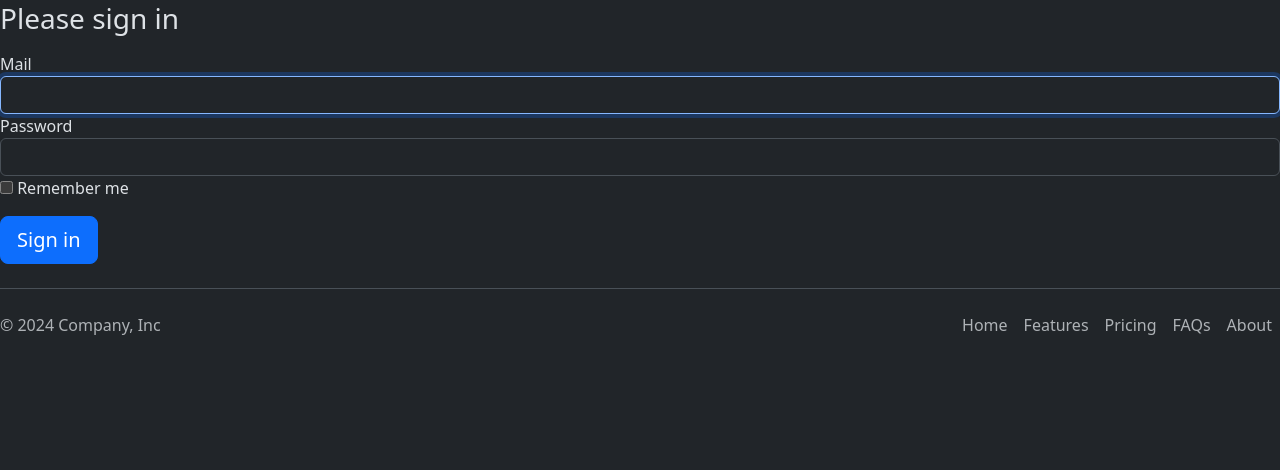
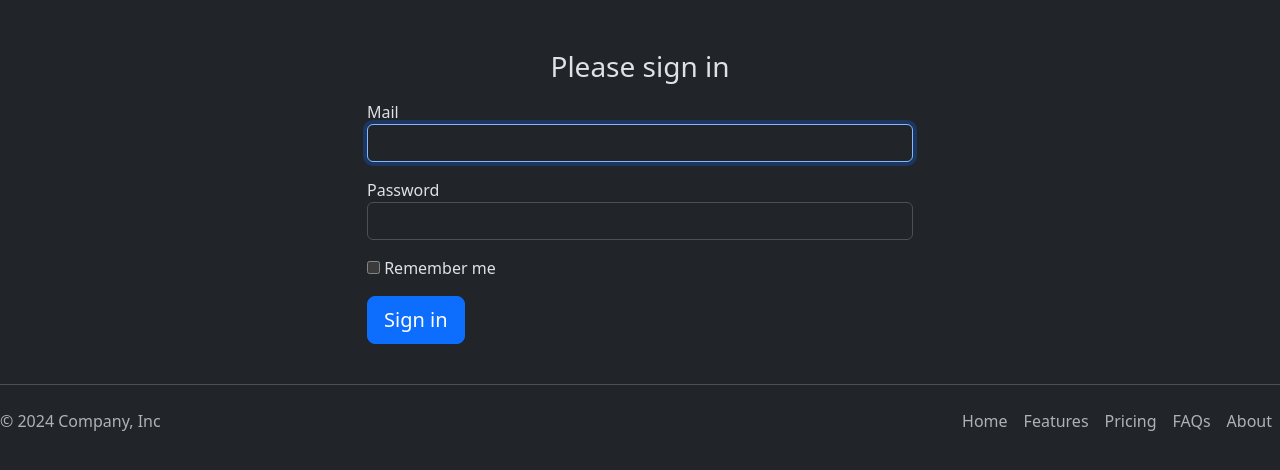
Before and after one commit to bourtitom/memaudit, a Symfony app: template templates/security/login.html.twig in a window 1280 px wide. Shown: the part 70-540 px from the top of the page. Run offline with Twig, Linux system fonts and the light colour scheme; the template is opened without the code that fills it, so the values that code supplies are empty; some libraries are stand-ins or nearby versions.

Commit message:
creation frontLogin

```diff
--- a/templates/security/login.html.twig
+++ b/templates/security/login.html.twig
@@ -3,20 +3,27 @@
 {% block title %}Log in!{% endblock %}
 
 {% block body %}
+<div class="container mt-5">
+    <div class="row justify-content-center">
+        <div class="col-md-6">
             <form method="post">
                 {% if error %}
-        <div class="alert alert-danger">{{ error.messageKey|trans(error.messageData, 'security') }}</div>
+                    <div class="alert alert-danger mb-3">{{ error.messageKey|trans(error.messageData, 'security') }}</div>
                 {% endif %}
 
-    <h1 class="h3 mb-3 font-weight-normal">Please sign in</h1>
+                <h1 class="h3 mb-3 font-weight-normal text-center">Please sign in</h1>
+
+                <div class="form-group mb-3">
                     <label for="inputMail">Mail</label>
                     <input type="text" value="{{ last_username }}" name="mail" id="inputMail" class="form-control" autocomplete="username" required autofocus>
+                </div>
+
+                <div class="form-group mb-3">
                     <label for="inputPassword">Password</label>
                     <input type="password" name="password" id="inputPassword" class="form-control" autocomplete="current-password" required>
+                </div>
 
-    <input type="hidden" name="_csrf_token"
-           value="{{ csrf_token('authenticate') }}"
-    >
+                <input type="hidden" name="_csrf_token" value="{{ csrf_token('authenticate') }}">
 
                 <div class="checkbox mb-3">
                     <label>
@@ -24,8 +31,9 @@
                     </label>
                 </div>
 
-    <button class="btn btn-lg btn-primary" type="submit">
-        Sign in
-    </button>
+                <button class="btn btn-lg btn-primary btn-block mb-3" type="submit">Sign in</button>
             </form>
+        </div>
+    </div>
+</div>
 {% endblock %}
```
Also changed, not shown: 1 other file. Lines whose indentation alone changed are shown as unchanged.
